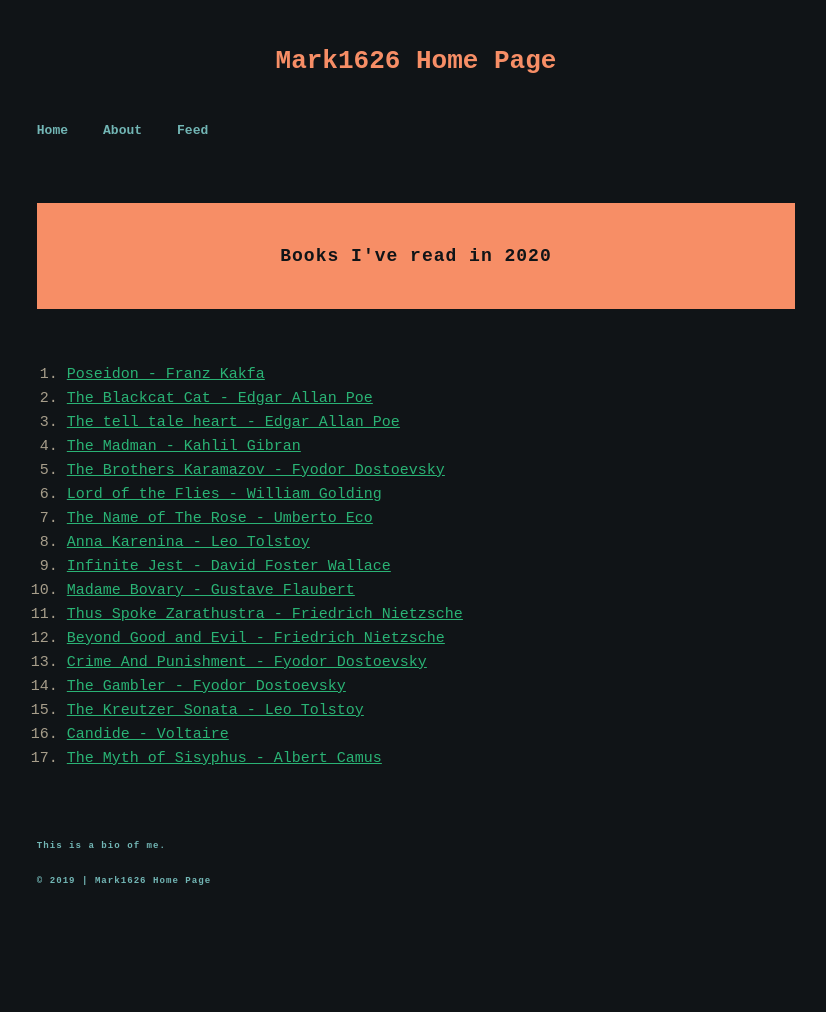
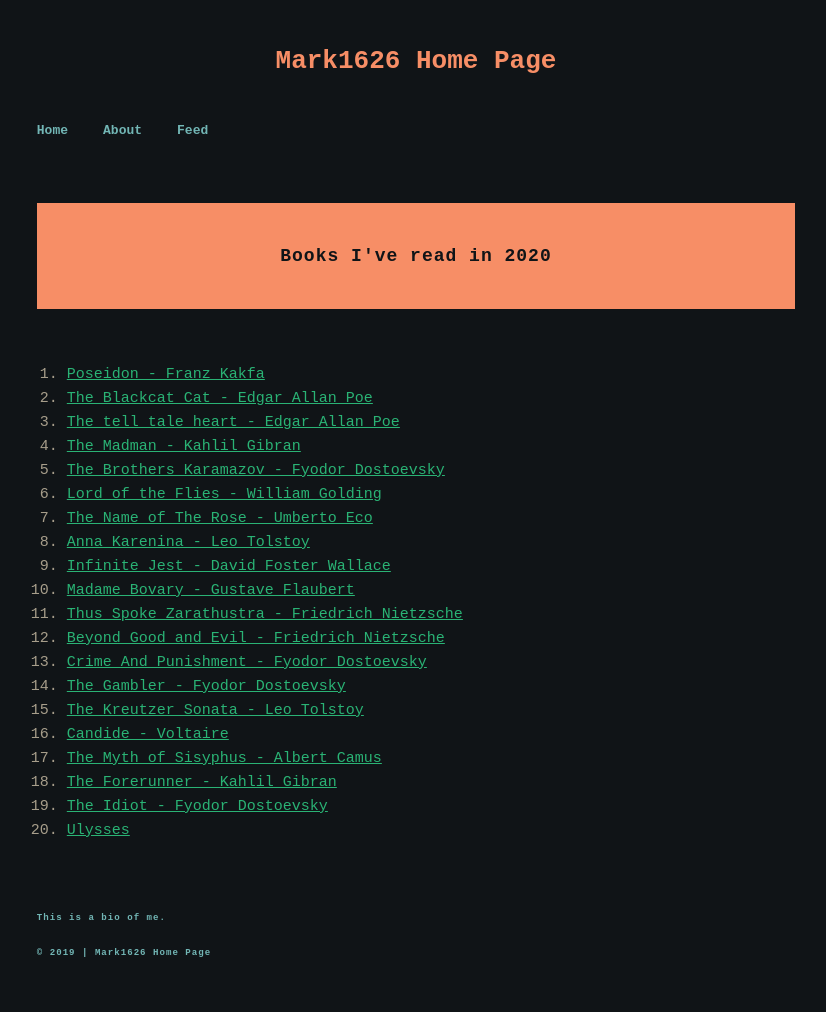
Before and after one commit to Mark1626/mark1626.github.com, a Jekyll site: the page built from books/2020/books.md, in a window 1280 px wide. Shown: the whole page, without its empty margins (224-1050 px from the left). Built offline with Jekyll 4.4.1, drawn with Linux system fonts in a browser that asks for light colours; before the commit the page ends 940 px from its top, so only the background shows below that.

Commit message:
Update books

```diff
--- a/books/2020/books.md
+++ b/books/2020/books.md
@@ -22,3 +22,6 @@ title: Books I've read in 2020
 15. [The Kreutzer Sonata - Leo Tolstoy](http://www.gutenberg.org/ebooks/689)
 16. [Candide - Voltaire](http://www.gutenberg.org/ebooks/19942)
 17. [The Myth of Sisyphus - Albert Camus](https://en.wikipedia.org/wiki/The_Myth_of_Sisyphus)
+18. [The Forerunner - Kahlil Gibran](https://standardebooks.org/ebooks/khalil-gibran/the-forerunner)
+19. [The Idiot - Fyodor Dostoevsky](https://en.wikipedia.org/wiki/The_Idiot)
+20. [Ulysses](http://www.gutenberg.org/ebooks/4300)
```
